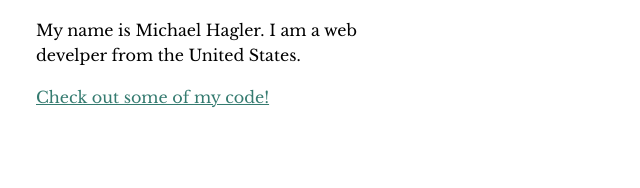
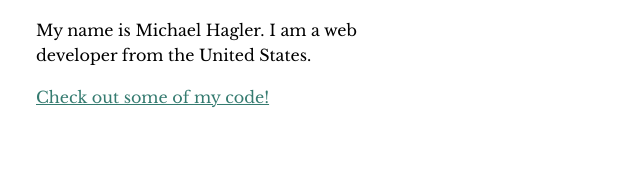
Before and after one commit to MichaelHagler/portfolio-website, a plain HTML site: page index.html in a window 1280 px wide. Shown: the part 359-547 px from the top of the page, 584-1224 px from the left. Drawn offline with nearby package versions, Linux system fonts and the light colour scheme.

Commit message:
updated index.html

```diff
--- a/index.html
+++ b/index.html
@@ -40,7 +40,7 @@
         <!--add image of me-->
         <img src="images/profile-picture.JPG" class="profile__portrait" alt="Michael Hagler portrait">
         <h1>Hello World!</h1>
-        <p>My name is Michael Hagler. I am a <span>web</span> develper from the United States.</p>
+        <p>My name is Michael Hagler. I am a <span class="span-style">web</span> developer from the United States.</p>
         <a href="#">Check out some of my code!</a>
       </div>
 
```
